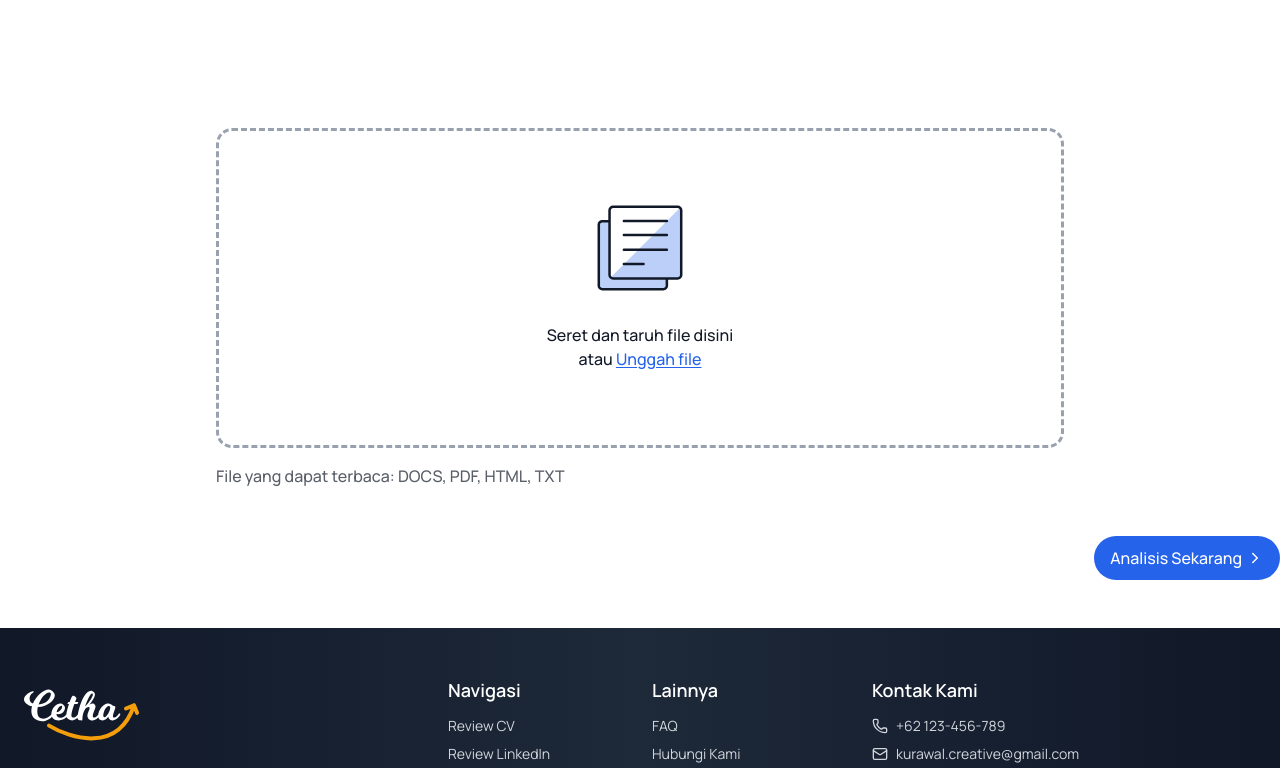
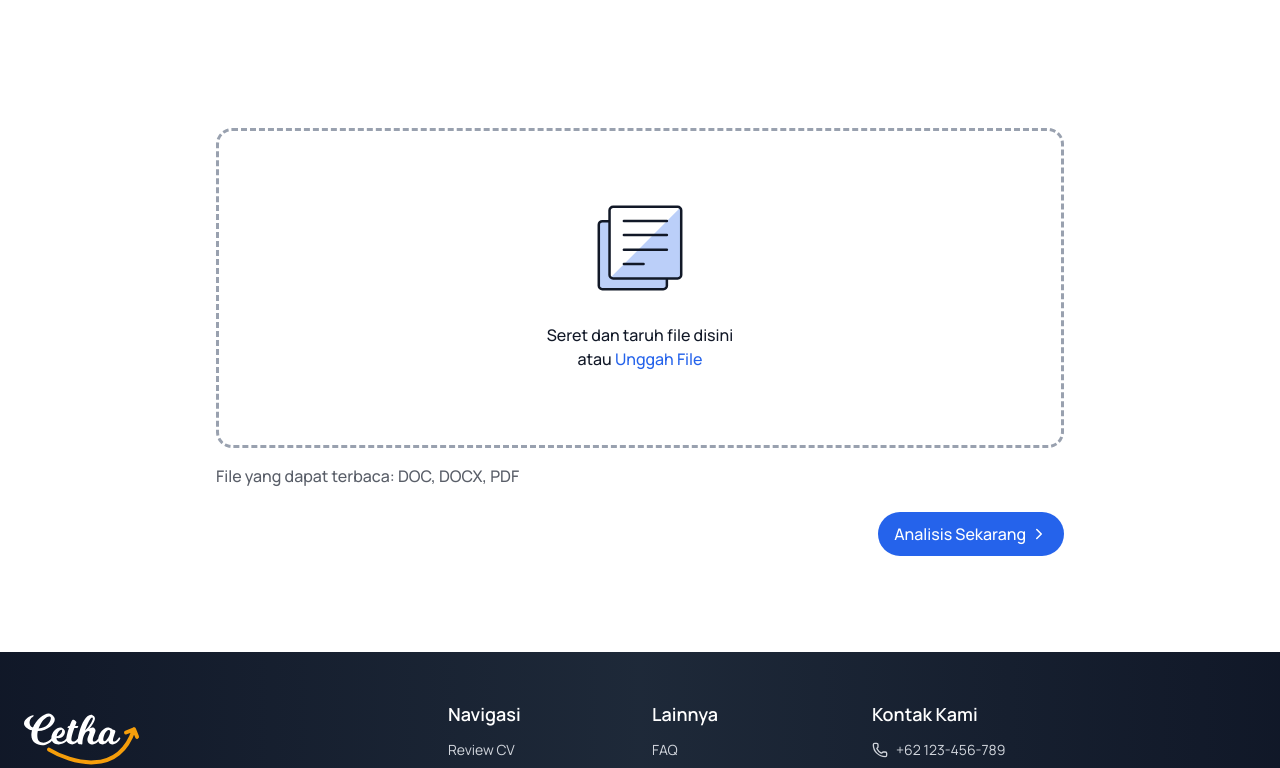
Before and after one commit to gilangdely/cetha, a Next.js app: page /review-cv in a window 1280 px wide. Shown: the part 720-1488 px from the top of the page. Built offline with nearby package versions, Linux system fonts and the light colour scheme.

Commit message:
modified: style and make API

```diff
--- a/package.json
+++ b/package.json
@@ -9,6 +9,8 @@
     "lint": "eslint"
   },
   "dependencies": {
+    "@radix-ui/react-slot": "^1.2.3",
+    "axios": "^1.12.2",
     "class-variance-authority": "^0.7.1",
     "clsx": "^2.1.1",
     "firebase": "^12.3.0",
@@ -24,6 +26,7 @@
   },
   "devDependencies": {
     "@eslint/eslintrc": "^3",
+    "@gradio/client": "^1.19.1",
     "@tailwindcss/postcss": "^4",
     "@types/node": "^20",
     "@types/react": "^19",
--- a/src/app/(pages)/review-cv/page.tsx
+++ b/src/app/(pages)/review-cv/page.tsx
@@ -2,13 +2,62 @@
 
 import Link from "next/link";
 import Image from "next/image";
-
-import { ChevronRight } from "lucide-react";
+import axios from "axios";
+import { useState } from "react";
+import { Badge } from "@/components/ui/badge"
+import { ChevronRight, FileText, Trash, Trash2 } from "lucide-react";
 
 import illustration from "@/assets/img/illustration-review-cv.jpg";
-import logo from "@/assets//icons/upload-docs.svg";
+import logo from "@/assets/icons/upload-docs.svg";
+import office from "@/assets/icons/office-docsx.svg";
 
 export default function ReviewCVPage() {
+  const [selectedFile, setSelectedFile] = useState<File | null>(null);
+  const [previewUrl, setPreviewUrl] = useState<string | null>(null);
+  const [uploading, setUploading] = useState(false);
+
+  // Saat pilih file
+  const handleFileChange = (event: React.ChangeEvent<HTMLInputElement>) => {
+    const file = event.target.files?.[0];
+    if (!file) return;
+
+    setSelectedFile(file);
+
+    // Kalau PDF → buat blob URL
+    if (file.type === "application/pdf") {
+      const url = URL.createObjectURL(file);
+      setPreviewUrl(url);
+    } else {
+      setPreviewUrl(null);
+    }
+  };
+
+  // Upload file ke backend
+  const handleUpload = async () => {
+    if (!selectedFile) {
+      alert("Silakan pilih file terlebih dahulu");
+      return;
+    }
+
+    const formData = new FormData();
+    formData.append("file", selectedFile, selectedFile.name);
+
+    try {
+      setUploading(true);
+      const res = await axios.post("/api/upload", formData, {
+        headers: { "Content-Type": "multipart/form-data" },
+      });
+
+      console.log("Respon server:", res.data);
+      alert("File berhasil diunggah!");
+    } catch (err: any) {
+      console.error("Upload gagal:", err.response?.data || err.message);
+      alert("Upload gagal, coba lagi.");
+    } finally {
+      setUploading(false);
+    }
+  };
+
   return (
     <main className="mx-auto flex w-full max-w-7xl items-center">
       <section>
@@ -33,9 +82,7 @@ export default function ReviewCVPage() {
               </h2>
               <p className="text-TextSecondary mt-3 text-lg">
                 Dapatkan feedback otomatis dari AI agar CV kamu makin standout
-                di mata recruiter. Cetha akan memberikan saran perbaikan,
-                memeriksa kesesuaian format, dan menyoroti kelebihanmu sehingga
-                CV terlihat lebih profesional dan siap menarik perhatian HR.
+                di mata recruiter.
               </p>
             </div>
             <div className="flex-1">
@@ -48,35 +95,106 @@ export default function ReviewCVPage() {
             </div>
           </div>
         </div>
+
+        {/* Upload Area */}
         <div className="mx-auto w-full max-w-4xl px-6 py-12">
-          <div className="flex h-80 items-center justify-center rounded-2xl border-3 border-dashed border-gray-400">
-            <div className="flex flex-col justify-center gap-8">
-              <Image src={logo} alt="" className="mx-auto" />
-              <h2 className="text-TextPrimary text-center font-medium">
-                Seret dan taruh file disini <br /> atau{" "}
-                <span className="text-primaryBlue cursor-pointer underline underline-offset-2">
-                  Unggah file
-                </span>
-              </h2>
+          <div className="relative flex h-80 items-center justify-center rounded-2xl border-3 border-dashed border-gray-400">
+            {!selectedFile ? (
+              <div className="flex flex-col justify-center gap-8 text-center">
+                <Image src={logo} alt="upload" className="mx-auto" />
+                <h2 className="text-TextPrimary font-medium">
+                  Seret dan taruh file disini <br /> atau{" "}
+                  <label
+                    htmlFor="insertFile"
+                    className="text-primaryBlue cursor-pointer hover:underline underline-offset-2"
+                  >
+                    Unggah File
+                  </label>
+                </h2>
+                <input
+                  id="insertFile"
+                  type="file"
+                  className="hidden"
+                  accept=".pdf,.doc,.docx"
+                  onChange={handleFileChange}
+                />
+              </div>
+            ) : (
+              <div className="w-full h-full flex items-center justify-center relative">
+                {selectedFile.type === "application/pdf" && previewUrl ? (
+                  <div className="overflow-hidden rounded-2xl w-full h-full">
+                    <embed
+                      src={`${previewUrl}#toolbar=0&navpanes=0&scrollbar=0`}
+                      type="application/pdf"
+                      className="w-full h-full rounded p-2"
+                    />
+                    {selectedFile && (
+                      <div className="flex justify-between mb-2 items-center absolute top-4 right-6">
+
+                        {selectedFile && (
+                          <div onClick={() => {
+                            setSelectedFile(null);
+                            setPreviewUrl(null);
+                          }}
+                          >
+                            <Badge
+                              variant="destructive" className="rounded-full size-8">
+                              <Trash2 />
+                            </Badge>
+                          </div>
+                        )}
+                      </div>
+                    )}
+                  </div>
+
+                ) : (
+                  <div className="flex flex-col items-center gap-3 text-gray-700">
+                    <Image src={office} alt="office-docx" />
+                    <span className="font-medium">{selectedFile.name}</span>
+                    {selectedFile && (
+                      <div className="flex justify-between mb-2 items-center absolute top-4 right-4">
+
+                        {selectedFile && (
+                          <div onClick={() => {
+                            setSelectedFile(null);
+                            setPreviewUrl(null);
+                          }}
+                          >
+                            <Badge
+                              variant="destructive" className="rounded-full size-8">
+                              <Trash2 />
+                            </Badge>
+                          </div>
+                        )}
+                      </div>
+                    )}
+                  </div>
+                )}
+              </div>
+            )}
+          </div>
+          <div className="mt-4">
+            <p className="text-TextSecondary font-medium">
+              File yang dapat terbaca: DOC, DOCX, PDF
+            </p>
+          </div>
+
+          {/* Button Upload */}
+          <div className="mx-auto w-full pt-6 pb-12">
+            <div className="flex justify-end">
+              <button
+                onClick={handleUpload}
+                disabled={uploading}
+                className="bg-primaryBlue flex ml-auto cursor-pointer items-center gap-1 rounded-full px-4 py-2.5 font-medium text-white disabled:opacity-50"
+              >
+                {uploading ? "Mengunggah..." : "Analisis Sekarang"}
+                <ChevronRight size={18} />
+              </button>
             </div>
           </div>
-          <div className="mt-4">
-            <p className="text-TextSecondary text-start font-medium">
-              File yang dapat terbaca: DOCS, PDF, HTML, TXT
-            </p>
-          </div>
         </div>
-        <div className="mx-auto w-full max-w-7xl pb-12">
-          <div className="flex justify-end">
-            <Link
-              href={""}
-              className="bg-primaryBlue flex items-center gap-1 rounded-full px-4 py-2.5 font-medium text-white"
-            >
-              Analisis Sekarang <ChevronRight size={18} />
-            </Link>
-          </div>
-        </div>
+
       </section>
-    </main>
+    </main >
   );
 }
```
Also changed, not shown: 2 other files (tests, documents, lock files or other folders).
